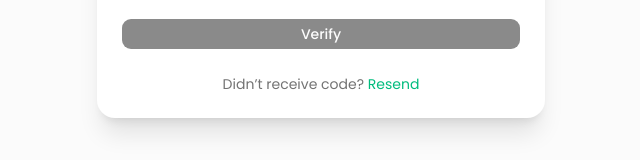
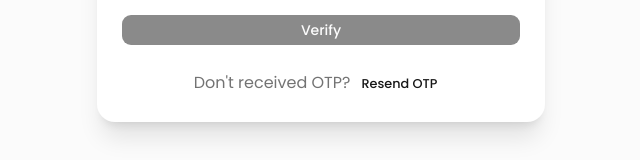
Before and after one commit to mrashed21/event_ora_frontend, a Next.js app: page /auth/verify in a window 1280 px wide. Shown: the part 422-582 px from the top of the page, without its empty margins (319-959 px from the left). Built offline with nearby package versions, Linux system fonts and the light colour scheme; no server answers.

Commit message:
reset password and reset otp

```diff
--- a/src/api/auth/auth.api.ts
+++ b/src/api/auth/auth.api.ts
@@ -116,3 +116,22 @@ export const useResetPassword = () => {
     },
   });
 };
+
+
+// ! resend OTP
+const resendOtpApi = async (payload: { email: string }) => {
+  const { data } = await api.post("/auth/resend_otp", payload);
+  return data;
+}
+
+
+// ! resend OTP hook
+export const useResendOtp = () => {
+  const queryClient = useQueryClient();
+  return useMutation({
+    mutationFn: resendOtpApi,
+    onSuccess: () => {
+      queryClient.invalidateQueries({ queryKey: ["user"] });
+    },
+  });
+};
--- a/src/app/(auth)/auth/change-password/page.tsx
+++ /dev/null
@@ -1,9 +0,0 @@
-export const metadata = {
-    title: "Change Password",
-    description: "Change your account password",
-};
-const ChangePasswordPage = () => {
-  return <section>ChangePasswordPage</section>;
-};
-
-export default ChangePasswordPage;
--- a/src/components/auth/change-password/change-password.tsx
+++ /dev/null
@@ -1,5 +0,0 @@
-const ChangePassword = () => {
-  return <section>ChangePassword</section>;
-};
-
-export default ChangePassword;
--- a/src/components/auth/reset-password/reset-password.tsx
+++ b/src/components/auth/reset-password/reset-password.tsx
@@ -2,7 +2,7 @@
 
 import { zodResolver } from "@hookform/resolvers/zod";
 import { useSearchParams } from "next/navigation";
-import { useState } from "react";
+import { useEffect, useState } from "react";
 import { useForm } from "react-hook-form";
 import { z } from "zod";
 
@@ -16,7 +16,7 @@ import {
 } from "@/components/ui/input-otp";
 import { Label } from "@/components/ui/label";
 
-import { useResetPassword } from "@/api/auth/auth.api";
+import { useForgotPassword, useResetPassword } from "@/api/auth/auth.api";
 import PasswordInput from "@/components/custom/password-input";
 import { toast } from "sonner";
 
@@ -29,7 +29,10 @@ const resetSchema = z.object({
 type ResetFormValues = z.infer<typeof resetSchema>;
 
 const ResetPassword = () => {
+  const [timer, setTimer] = useState(0);
   const { mutateAsync: resetPassword } = useResetPassword();
+
+  const { mutateAsync: resendOtp } = useForgotPassword();
   const searchParams = useSearchParams();
 
   const rawEmail = searchParams.get("email");
@@ -53,7 +56,18 @@ const ResetPassword = () => {
     formState: { errors, isSubmitting },
   } = form;
 
-  // 🔁 OTP sync with RHF
+  useEffect(() => {
+    let interval: NodeJS.Timeout;
+
+    if (timer > 0) {
+      interval = setInterval(() => {
+        setTimer((prev) => prev - 1);
+      }, 1000);
+    }
+
+    return () => clearInterval(interval);
+  }, [timer]);
+
   const handleOtpChange = (value: string) => {
     setOtp(value);
     setValue("otp", value, { shouldValidate: true });
@@ -61,8 +75,6 @@ const ResetPassword = () => {
 
   const onSubmit = async (data: ResetFormValues) => {
     try {
-      console.log("Reset payload:", data);
-
       const res = await resetPassword(data);
 
       toast.success(res?.message || "Password reset successful");
@@ -76,6 +88,19 @@ const ResetPassword = () => {
       <p className="text-center mt-10 text-muted-foreground">Invalid request</p>
     );
   }
+
+  const handle_resend_otp = async () => {
+    if (timer > 0) return;
+
+    try {
+      await resendOtp({ email });
+      toast.success("OTP resent successfully");
+
+      setTimer(60);
+    } catch (error: any) {
+      toast.error(error?.response?.data?.message || "Failed to resend OTP");
+    }
+  };
 
   return (
     <div className="flex items-center justify-center min-h-screen bg-muted/40">
@@ -138,6 +163,20 @@ const ResetPassword = () => {
               {isSubmitting ? "Resetting..." : "Reset Password"}
             </Button>
           </form>
+
+          <div className="text-center text-muted-foreground">
+            Don&apos;t received OTP?
+            <Button
+              variant="link"
+              size="sm"
+              type="button"
+              onClick={handle_resend_otp}
+              disabled={timer > 0}
+              className={timer > 0 ? "opacity-60 cursor-not-allowed" : ""}
+            >
+              {timer > 0 ? `Resend in ${timer}s` : "Resend OTP"}
+            </Button>
+          </div>
         </CardContent>
       </Card>
     </div>
--- a/src/components/auth/verify-form/verify-form.tsx
+++ b/src/components/auth/verify-form/verify-form.tsx
@@ -1,6 +1,6 @@
 "use client";
 
-import { useVerify } from "@/api/auth/auth.api";
+import { useResendOtp, useVerify } from "@/api/auth/auth.api";
 import { Button } from "@/components/ui/button";
 import {
   InputOTP,
@@ -8,10 +8,11 @@ import {
   InputOTPSlot,
 } from "@/components/ui/input-otp";
 import { useRouter, useSearchParams } from "next/navigation";
-import { useState } from "react";
+import { useEffect, useState } from "react";
 import { toast } from "sonner";
 
 const VerifyForm = () => {
+  const [timer, setTimer] = useState(0);
   const router = useRouter();
   const searchParams = useSearchParams();
 
@@ -22,6 +23,7 @@ const VerifyForm = () => {
 
   const { mutateAsync: verifyUser, isPending } = useVerify();
 
+  const { mutateAsync: resendOtp } = useResendOtp();
   const handleVerify = async () => {
     if (!otp || otp.length < 6) {
       return toast.error("Enter valid OTP");
@@ -34,7 +36,6 @@ const VerifyForm = () => {
       };
       const res = await verifyUser(payload);
 
-      console.log("res: ", res);
       toast.success(
         res?.message || "Verified successfully! You can now log in.",
       );
@@ -46,6 +47,32 @@ const VerifyForm = () => {
     }
   };
 
+  useEffect(() => {
+    let interval: NodeJS.Timeout;
+
+    if (timer > 0) {
+      interval = setInterval(() => {
+        setTimer((prev) => prev - 1);
+      }, 1000);
+    }
+
+    return () => clearInterval(interval);
+  }, [timer]);
+
+  const handle_resend_otp = async () => {
+    if (timer > 0) return;
+    const data = {
+      email: email as string,
+    };
+    try {
+      await resendOtp(data);
+      toast.success("OTP resent successfully");
+
+      setTimer(60);
+    } catch (error: any) {
+      toast.error(error?.response?.data?.message || "Failed to resend OTP");
+    }
+  };
   return (
     <div className="flex items-center justify-center min-h-screen bg-muted/40">
       <div className="w-full max-w-md p-6 bg-white rounded-2xl shadow-xl space-y-6">
@@ -80,13 +107,20 @@ const VerifyForm = () => {
           {isPending ? "Verifying..." : "Verify"}
         </Button>
 
-        {/* Resend (UI only এখন) */}
-        <p className="text-center text-sm text-muted-foreground">
-          Didn’t receive code?{" "}
-          <span className="text-emerald-500 cursor-pointer hover:underline">
-            Resend
-          </span>
-        </p>
+        {/* Resend */}
+        <div className="text-center text-muted-foreground">
+          Don&apos;t received OTP?
+          <Button
+            variant="link"
+            size="sm"
+            type="button"
+            onClick={handle_resend_otp}
+            disabled={timer > 0}
+            className={timer > 0 ? "opacity-60 cursor-not-allowed" : ""}
+          >
+            {timer > 0 ? `Resend in ${timer}s` : "Resend OTP"}
+          </Button>
+        </div>
       </div>
     </div>
   );
--- a/src/components/common/nav-bar/navbar.tsx
+++ b/src/components/common/nav-bar/navbar.tsx
@@ -19,7 +19,6 @@ const Navbar = () => {
   const router = useRouter();
   const { data, isLoading } = useGetMe();
   const user = data?.data;
-  console.log("user: ", user);
 
   if (isLoading) {
     return (
@@ -36,7 +35,6 @@ const Navbar = () => {
       router.push("/user/dashboard");
     }
   };
-
 
   return (
     <header className="sticky top-0 z-50 w-full border-b bg-background/80 backdrop-blur-md">
```
